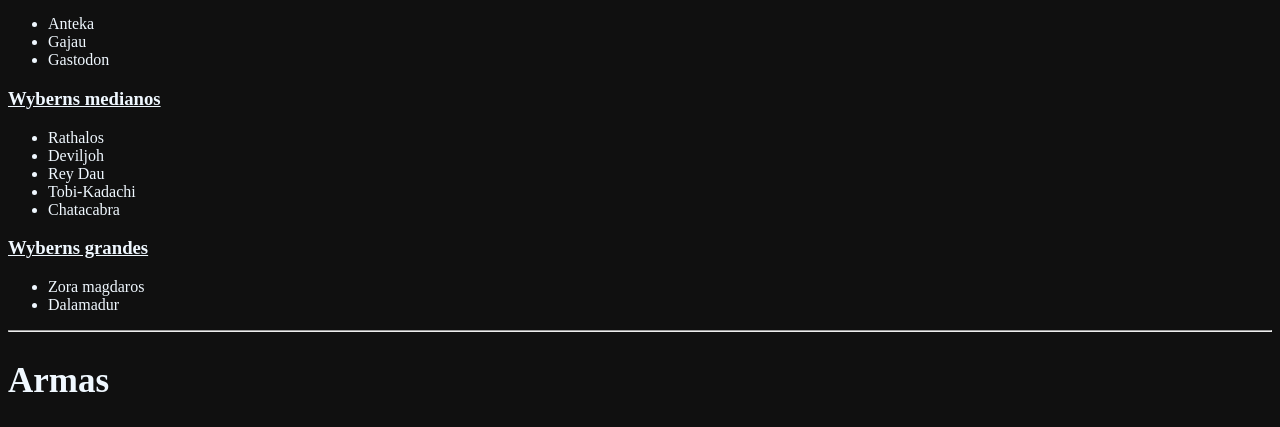
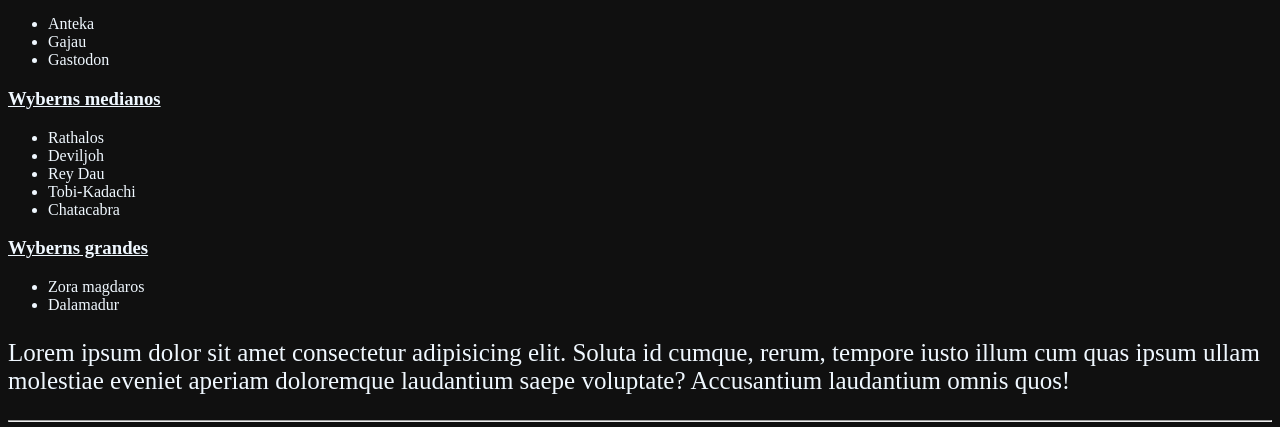
Before and after one commit to Lucas-Ignacio-S18/pagina-mh, a plain HTML site: page index.html in a window 1280 px wide. Shown: the part 368-795 px from the top of the page. Drawn offline with Linux system fonts and the light colour scheme; a web font is replaced by a local one.

Commit message:
0.2  estructura de pagina

```diff
--- a/index.html
+++ b/index.html
@@ -50,6 +50,7 @@
                     <li>Zora magdaros</li>
                     <li>Dalamadur</li>
                 </ul>
+                <p>Lorem ipsum dolor sit amet consectetur adipisicing elit. Soluta id cumque, rerum, tempore iusto illum cum quas ipsum ullam molestiae eveniet aperiam doloremque laudantium saepe voluptate? Accusantium laudantium omnis quos!</p>
             </nav>
 
 
```
